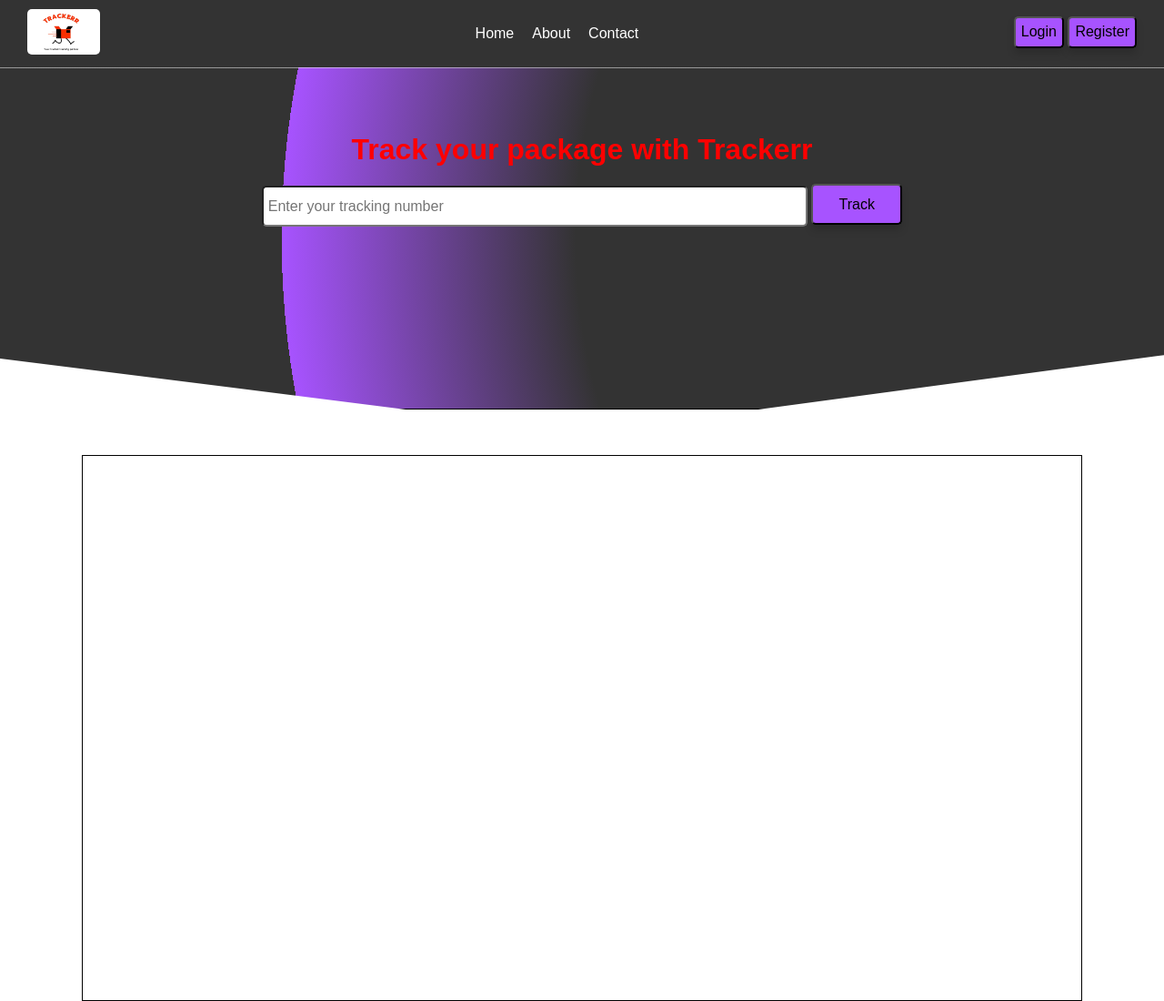
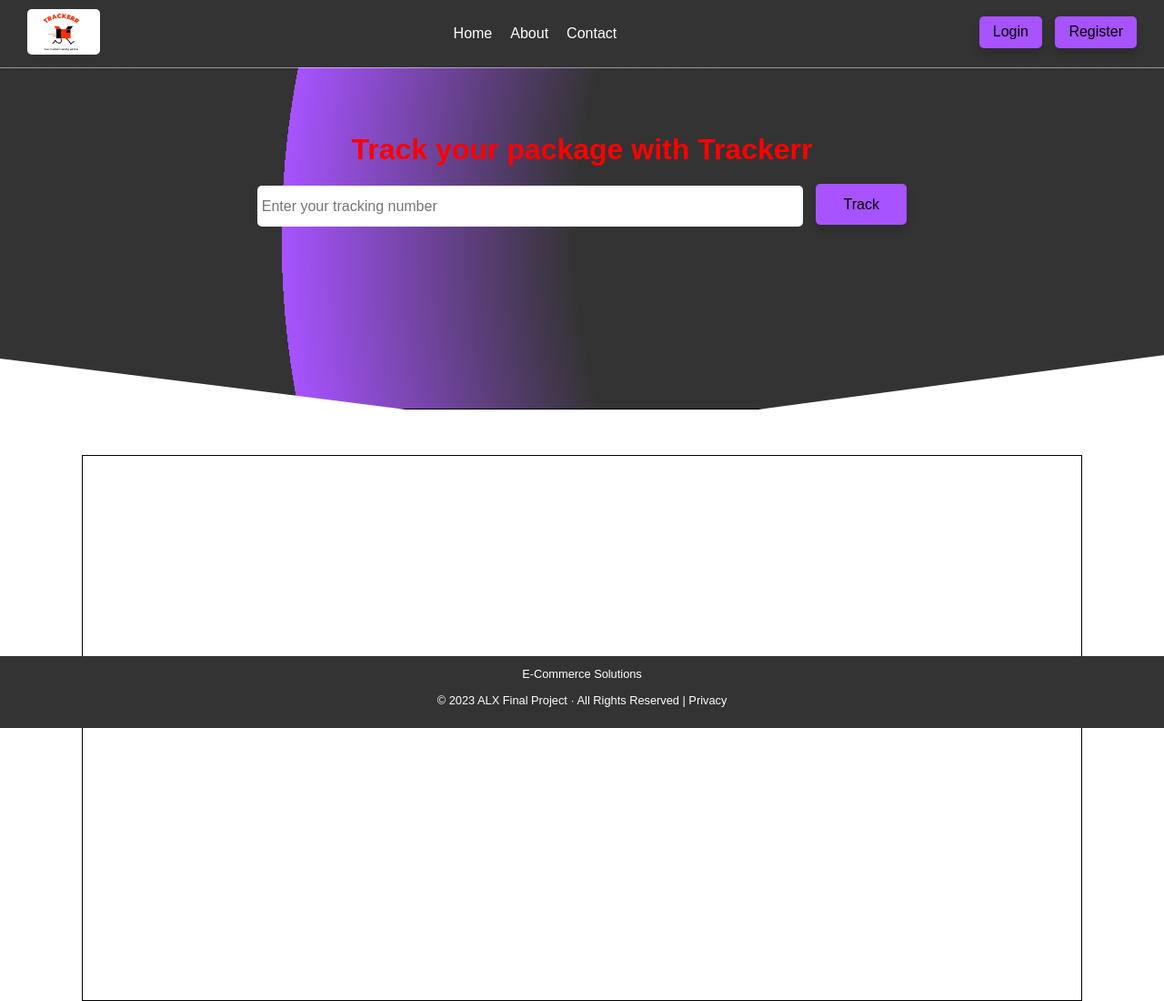
Before and after one commit to iamukn/Trackerr, a Django app: template template/pages/landingPage.html in a window 1280 px wide. Shown: the whole page at 91% size. Run offline with Django 3.2, Linux system fonts and the light colour scheme; the template is opened without the code that fills it, so the values that code supplies are empty.

Commit message:
landing page added design

```diff
--- a/static/styles/landingPage.css
+++ b/static/styles/landingPage.css
@@ -53,11 +53,16 @@ li {
   color: white;
 }
 button {
-  background-color: #a753ff;
-  border-radius: 5px;
   transform: translateY(-2px);
   box-shadow: 0 6px 8px rgba(0, 0, 0, 0.15);
   height: 35px;
+
+  background-color: #a753ff;
+  border: none;
+  border-radius: 5px;
+  padding: 5px 15px;
+  margin-left: 10px;
+  cursor: pointer;
 }
 button:hover {
   background-color: #b39eb5;
@@ -71,16 +76,38 @@ input {
 .track-btn {
   height: 45px;
   width: 100px;
+  background-color: #a753ff;
+  border: none;
+  border-radius: 5px;
+  padding: 5px 15px;
+  margin-left: 10px;
+  cursor: pointer;
 }
 .search-section {
   text-align: center;
   margin-bottom: 150px;
   padding: 50px;
+  text-align: center;
+
+  padding: 50px 0;
+}
+#trackingForm {
+  display: flex;
+  justify-content: center;
+  align-items: center;
 }
 .section-text {
   font-size: 15px;
 }
 
+#search {
+  width: 100%;
+  max-width: 600px;
+  height: 45px;
+  border-radius: 5px;
+  padding: 5px;
+  border: none;
+}
 h1 {
   color: red;
 }
@@ -114,3 +141,13 @@ header {
 main {
   text-align: center;
 }
+footer {
+  background-color: #333;
+  color: white;
+  padding: 10px;
+  text-align: center;
+  position: fixed;
+  bottom: 0;
+  left: 0;
+  right: 0;
+}
--- a/template/pages/landingPage.html
+++ b/template/pages/landingPage.html
@@ -17,10 +17,13 @@
       href="https://fonts.googleapis.com/css?family=Open+Sans:400,700|Raleway:700&display=swap"
       rel="stylesheet"
     />
+    <link rel="preconnect" href="https://fonts.googleapis.com" />
+    <link rel="preconnect" href="https://fonts.gstatic.com" crossorigin />
 
     <title>Trackerr</title>
-    <link rel="stylesheet" href="//Trackerr/static/styles/landingPage.css" />
-    <link rel="stylesheet" href="//Trackerr/static/styles/normalize.css" />
+
+    <link rel="stylesheet" href="/Trackerr/static/styles/normalize.css" />
+    <link rel="stylesheet" href="/Trackerr/static/styles/landingPage.css" />
     <style>
       @import url("https://fonts.googleapis.com/css2?family=Roboto:wght@300;400;500;700&display=swap");
     </style>
@@ -30,7 +33,7 @@
       <nav class="nav-bar">
         <div class="logo">
           <img
-            src="//Trackerr/static/login-02/assets/trackerr-logo.jpg"
+            src="/Trackerr/static/login-02/assets/trackerr-logo.jpg"
             alt="logo"
             height="50px"
             width="80px"
@@ -64,5 +67,17 @@
     <main>
       <section class="product-display"></section>
     </main>
+    <footer>
+      <small>
+        <a href="E-commerce">E-Commerce Solutions</a>
+        <p>
+          © <span id="year"></span> ALX Final Project · All Rights Reserved |
+          <a href="privacy">Privacy</a>
+        </p>
+      </small>
+    </footer>
+    <script>
+      document.getElementById("year").innerHTML = new Date().getFullYear();
+    </script>
   </body>
 </html>
```
Also changed, not shown: template/pages/login.html (+15 -7 lines), static/assets/github.svg (added), static/assets/linkedin.svg (added), static/assets/twitter.svg (added).
